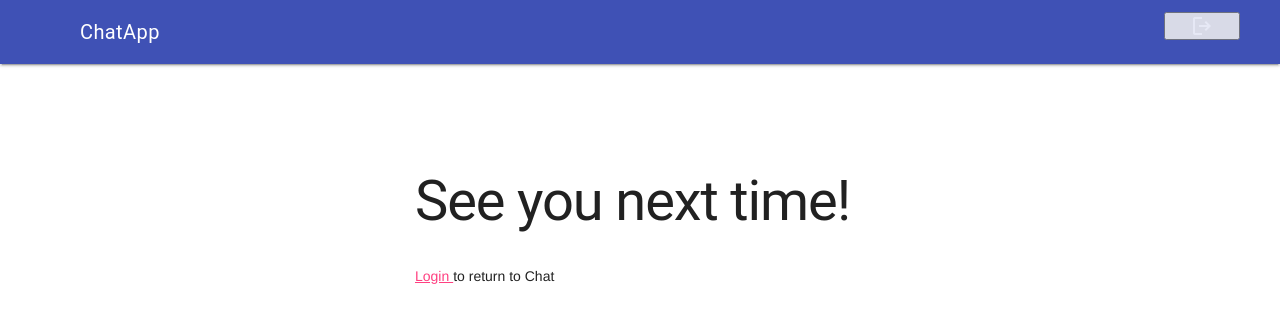
After one commit to ViliaZ/django_chat_app, a Django app: template django_chat/chat/templates/auth/logout.html in a window 1280 px wide. The commit adds this page. Shown: the top 323 px of the page. Run offline with Django 4.2, Linux system fonts and the light colour scheme; the template is opened without the code that fills it, so the values that code supplies are empty.

Commit message:
feat(logout): add logout functionality and view

```diff
--- /dev/null
+++ b/django_chat/chat/templates/auth/logout.html
@@ -0,0 +1,7 @@
+{% extends 'mastertemplate.html' %}
+{% block content %}
+
+<h1>See you next time!</h1>
+<p><a href="/login/">Login </a>to return to Chat</p>
+
+{% endblock %}
--- a/django_chat/chat/templates/chat/index.html
+++ b/django_chat/chat/templates/chat/index.html
@@ -36,7 +36,6 @@
     messageContainer.prepend(previewMessage);// render preview message while waiting for backend
   }
 
-
   function showFinalMessage(fetchedData){
     finalMessage = document.createElement("div");
     finalMessage.innerHTML += `
@@ -48,7 +47,6 @@
     `
     messageContainer.prepend(finalMessage);// render preview message while waiting for backend
   }
-
 
   function getFormattedDate() {
     let now = new Date();
@@ -68,7 +66,6 @@
   }
 
 </script>
-
 
 {% if request.user.is_authenticated %}
 <h1>Chatroom</h1>
--- a/django_chat/django_chat/urls.py
+++ b/django_chat/django_chat/urls.py
@@ -16,7 +16,7 @@ Including another URLconf
 from django.contrib import admin
 from django.urls import path
 from chat.views import index
-from chat.views import login_view, register_view
+from chat.views import login_view, register_view, logout_view
 
 # rename standard
 admin.site.site_header = 'Chat App'     # default: "Django Administration"
@@ -26,5 +26,6 @@ urlpatterns = [
     path('admin/', admin.site.urls),
     path('chat/', index),
     path('login/', login_view),
-    path('register/', register_view)
+    path('register/', register_view),
+    path('logout/', logout_view)
 ]
--- a/django_chat/templates/mastertemplate.html
+++ b/django_chat/templates/mastertemplate.html
@@ -37,8 +37,12 @@
                 <div class="mdl-layout-spacer"></div>
                 <!-- Navigation. We hide it in small screens. -->
                 <nav class="mdl-navigation mdl-layout--large-screen-only">
-                    <a class="mdl-navigation__link d-flex"  > <span class="material-symbols-outlined">
-                        logout</a>
+                    <form method="POST" action="/logout/">
+                        {% csrf_token %}
+                        <button class="mdl-navigation__link d-flex">
+                            <span class="material-symbols-outlined">logout</span>
+                        </button>
+                    </form>
                 </nav>
             </div>
         </header>
@@ -50,10 +54,12 @@
                 <a class="mdl-navigation__link d-flex" href="/login/"> <span class="material-symbols-outlined">
                         login
                     </span class="center-icon"> Login</a>
-                <a class="mdl-navigation__link center-icon d-flex" href="/chat/"><span class="material-symbols-outlined">
+                <a class="mdl-navigation__link center-icon d-flex" href="/chat/"><span
+                        class="material-symbols-outlined">
                         home
                     </span class="center-icon">Chat</a>
-                <a class="mdl-navigation__link center-icon d-flex" href="/logout/"><span class="material-symbols-outlined">
+                <a class="mdl-navigation__link center-icon d-flex" href="/logout/"><span
+                        class="material-symbols-outlined">
                         logout
                     </span class="center-icon"> Logout</a>
 
```
Also changed, not shown: django_chat/chat/views.py (+10 -2 lines).
